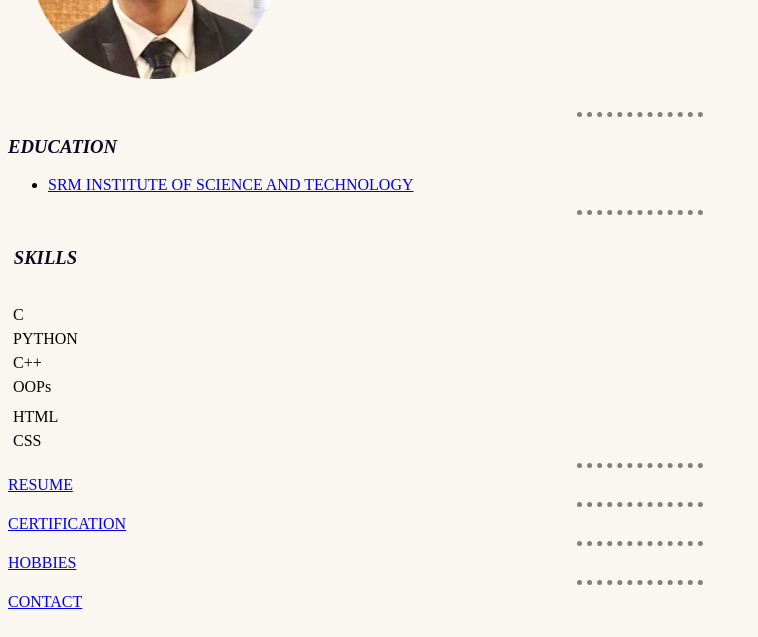
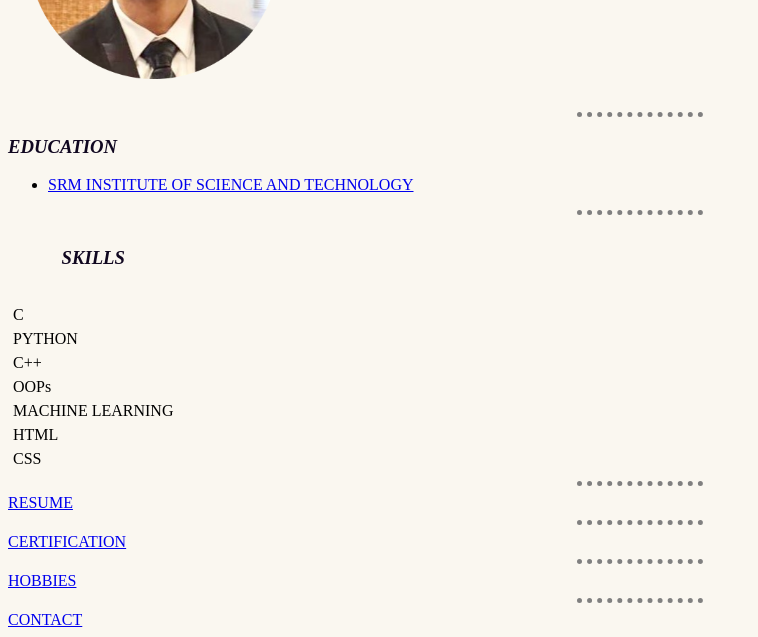
Before and after one commit to arham-chowdary/Practice-CV2, a plain HTML site: page index.html in a window 1280 px wide. Shown: the part 200-837 px from the top of the page, without its empty margins (0-758 px from the left). Drawn offline with Linux system fonts and the light colour scheme.

Commit message:
Add files via upload

```diff
--- a/index.html
+++ b/index.html
@@ -58,13 +58,12 @@
           </tr>
           <tr>
             <td>OOPs</td>
-      </td>
     </tr>
 
-    </td>
-    <td>
 
-
+    <tr>
+      <td>MACHINE LEARNING</td>
+    </tr>
 
       <tr>
         <td>HTML</td>
```
Also changed, not shown: certify.html (+6 -0 lines), AWS(ML).png (added).
